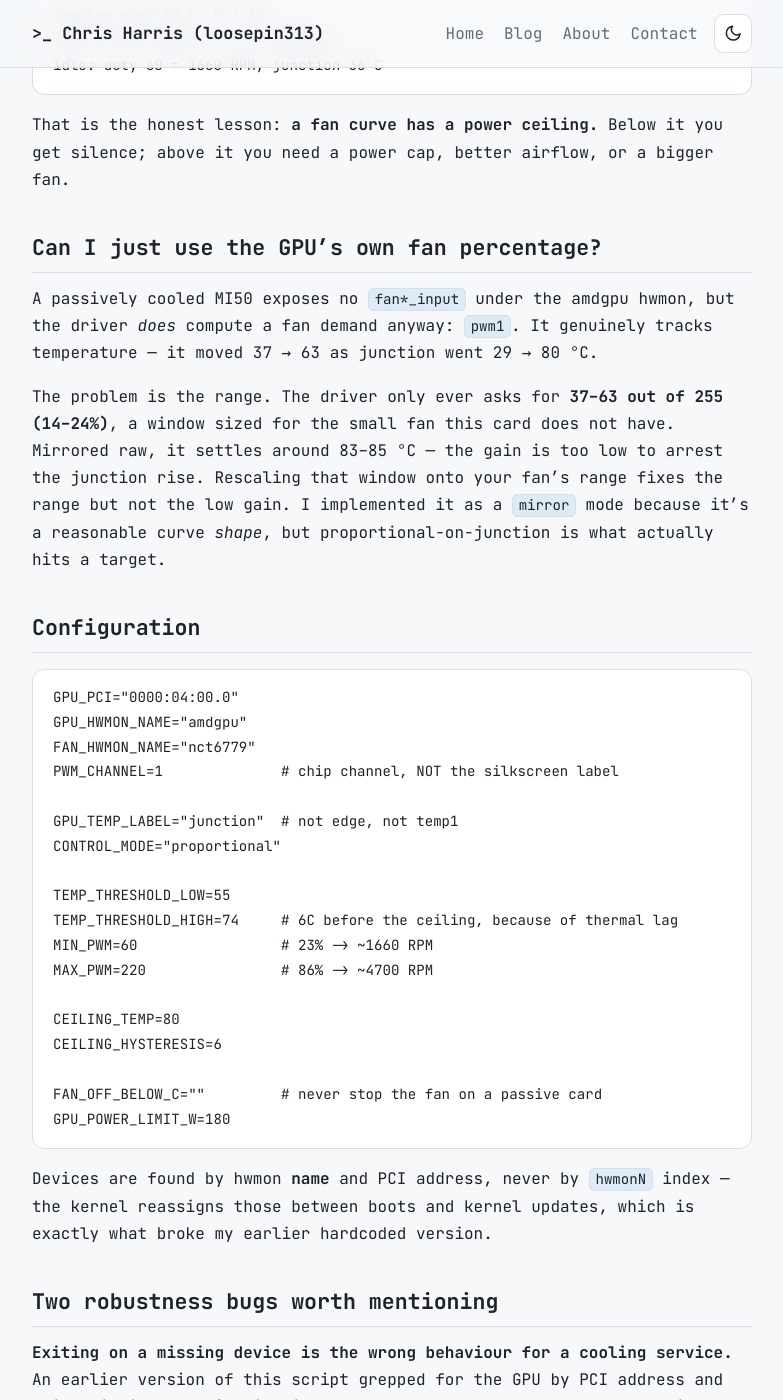
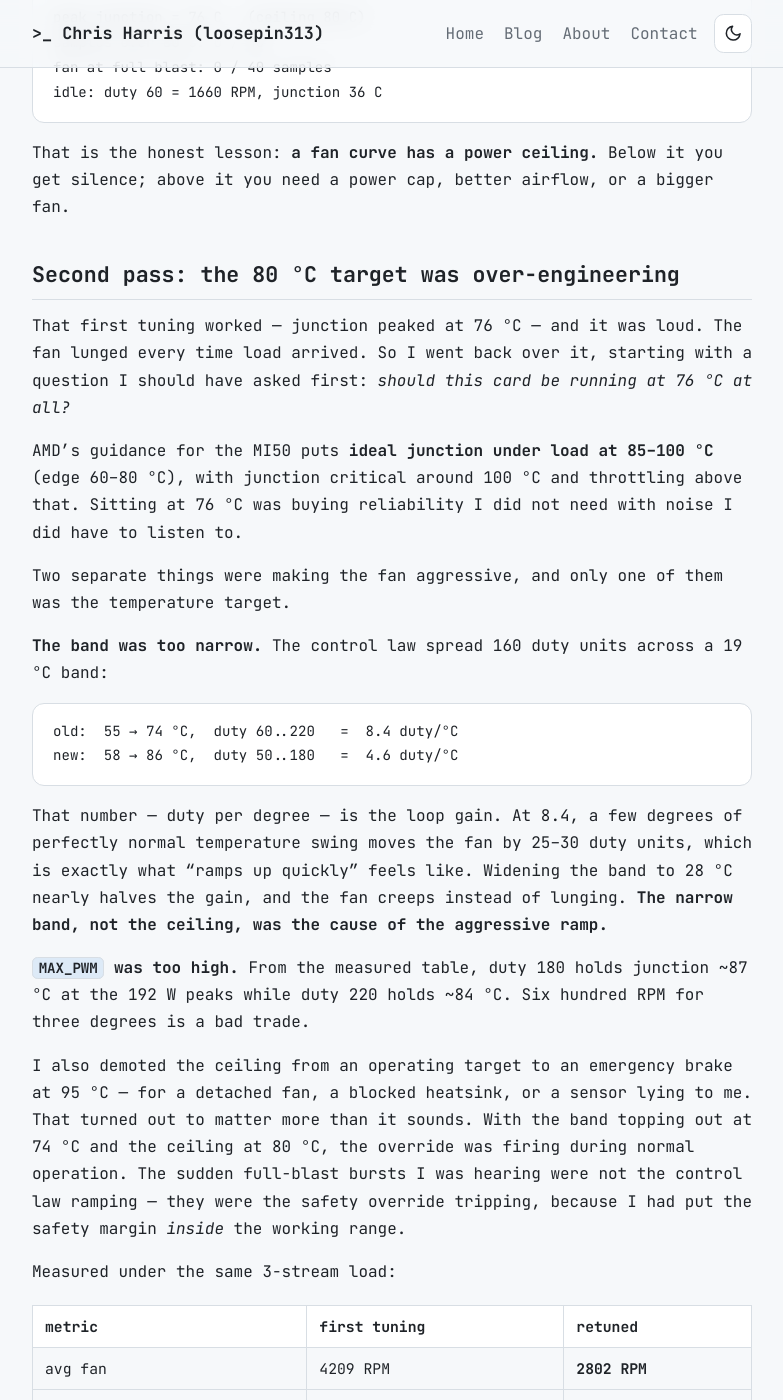
Before and after one commit to loosepin313/loosepin313.github.io, a Jekyll site: the page built from _posts/2026-10-14-passively-cooled-gpu-fan-control.md, in a window 1280 px wide and 1400 px high, scrolled down 3756 px. Shown: the whole window, without its empty margins (248-1031 px from the left). Built offline with Jekyll 4.4.1, drawn with Linux system fonts in a browser that asks for light colours; some of the changed text lies outside the part shown.

Commit message:
Update blog post: quiet-first fan retune, 80C target was over-engineering

````diff
--- a/_posts/2026-10-14-passively-cooled-gpu-fan-control.md
+++ b/_posts/2026-10-14-passively-cooled-gpu-fan-control.md
@@ -6,7 +6,7 @@ categories: [linux, gpu, ai]
 
 An AMD Instinct MI50 has no fan. Whatever cooling it gets comes from a case fan, and nothing on the motherboard knows the GPU exists — the BIOS fan curve is watching CPU and chipset probes. Left alone, the card sits at 90 °C+ junction under load and throttles.
 
-The obvious fix — read the GPU temperature, spin a fan up above 65 °C — works. But it gets three things wrong in practice, and all three cost real debugging time. This is what I found, with the measurements.
+The obvious fix — read the GPU temperature, spin a fan up above 65 °C — works. But it gets three things wrong in practice, and all three cost real debugging time. Then, once it was working, I had to undo my own temperature target. This is what I found, with the measurements.
 
 Code: [gpu-fan-control](https://git.harris4.xyz/charris/gpu-fan-control)
 
@@ -106,6 +106,46 @@ idle: duty 60 = 1660 RPM, junction 36 C
 
 That is the honest lesson: **a fan curve has a power ceiling.** Below it you get silence; above it you need a power cap, better airflow, or a bigger fan.
 
+## Second pass: the 80 °C target was over-engineering
+
+That first tuning worked — junction peaked at 76 °C — and it was loud. The fan lunged every time load arrived. So I went back over it, starting with a question I should have asked first: *should this card be running at 76 °C at all?*
+
+AMD's guidance for the MI50 puts **ideal junction under load at 85–100 °C** (edge 60–80 °C), with junction critical around 100 °C and throttling above that. Sitting at 76 °C was buying reliability I did not need with noise I did have to listen to.
+
+Two separate things were making the fan aggressive, and only one of them was the temperature target.
+
+**The band was too narrow.** The control law spread 160 duty units across a 19 °C band:
+
+```
+old:  55 → 74 °C,  duty 60..220   =  8.4 duty/°C
+new:  58 → 86 °C,  duty 50..180   =  4.6 duty/°C
+```
+
+That number — duty per degree — is the loop gain. At 8.4, a few degrees of perfectly normal temperature swing moves the fan by 25–30 duty units, which is exactly what "ramps up quickly" feels like. Widening the band to 28 °C nearly halves the gain, and the fan creeps instead of lunging. **The narrow band, not the ceiling, was the cause of the aggressive ramp.**
+
+**`MAX_PWM` was too high.** From the measured table, duty 180 holds junction ~87 °C at the 192 W peaks while duty 220 holds ~84 °C. Six hundred RPM for three degrees is a bad trade.
+
+I also demoted the ceiling from an operating target to an emergency brake at 95 °C — for a detached fan, a blocked heatsink, or a sensor lying to me. That turned out to matter more than it sounds. With the band topping out at 74 °C and the ceiling at 80 °C, the override was firing during normal operation. The sudden full-blast bursts I was hearing were not the control law ramping — they were the safety override tripping, because I had put the safety margin *inside* the working range.
+
+Measured under the same 3-stream load:
+
+| metric | first tuning | retuned |
+|---|---|---|
+| avg fan | 4209 RPM | **2802 RPM** |
+| peak fan | 4687 RPM | 3391 RPM |
+| avg duty | 199 | 113 |
+| idle fan | 1664 RPM | 1386 RPM |
+| avg junction | 73.3 °C | 77.1 °C |
+| peak junction | 76 °C | 84 °C |
+| peak mem | 58 °C | 64 °C |
+| ceiling trips | — | 0 |
+
+**A third quieter in fan speed for 4 °C of junction.** Peak junction 84 °C sits inside the card's ideal band, memory is 30 °C under its critical, and the controller peaked at duty 142 — it never even reached `MAX_PWM=180`, so there is headroom left and the 95 °C ceiling stayed 11 °C away from firing.
+
+The power cap stays, but its justification changed. Uncapped at 225 W, holding junction under 95 °C needs duty ~255 (5200 RPM). Capped at 180 W, duty 180 is enough. **The cap is not protecting the card here — it is what keeps the fan off its top end.**
+
+The order I did this in is the wrong order. Pick the temperature target from the chip's documentation first, then size the fan curve to it. I tuned 10 °C colder than the card needed and paid for it in noise for a week.
+
 ## Can I just use the GPU's own fan percentage?
 
 A passively cooled MI50 exposes no `fan*_input` under the amdgpu hwmon, but the driver *does* compute a fan demand anyway: `pwm1`. It genuinely tracks temperature — it moved 37 → 63 as junction went 29 → 80 °C.
@@ -113,6 +153,8 @@ A passively cooled MI50 exposes no `fan*_input` under the amdgpu hwmon, but the
 The problem is the range. The driver only ever asks for **37–63 out of 255 (14–24%)**, a window sized for the small fan this card does not have. Mirrored raw, it settles around 83–85 °C — the gain is too low to arrest the junction rise. Rescaling that window onto your fan's range fixes the range but not the low gain. I implemented it as a `mirror` mode because it's a reasonable curve *shape*, but proportional-on-junction is what actually hits a target.
 
 ## Configuration
+
+Final, noise-first tuning:
 
 ```ini
 GPU_PCI="0000:04:00.0"
@@ -123,16 +165,19 @@ PWM_CHANNEL=1              # chip channel, NOT the silkscreen label
 GPU_TEMP_LABEL="junction"  # not edge, not temp1
 CONTROL_MODE="proportional"
 
-TEMP_THRESHOLD_LOW=55
-TEMP_THRESHOLD_HIGH=74     # 6C before the ceiling, because of thermal lag
-MIN_PWM=60                 # 23% -> ~1660 RPM
-MAX_PWM=220                # 86% -> ~4700 RPM
+TEMP_THRESHOLD_LOW=58
+TEMP_THRESHOLD_HIGH=86     # wide band on purpose: low loop gain
+MIN_PWM=50                 # 19% -> ~1390 RPM
+MAX_PWM=180                # 71% -> ~4080 RPM
 
-CEILING_TEMP=80
+CEILING_TEMP=95            # emergency brake, not the operating target
 CEILING_HYSTERESIS=6
 
+TEMP_AVG_N=4               # smoother response to transients
+PWM_STEP=4                 # finer steps, less noticeable
+
 FAN_OFF_BELOW_C=""         # never stop the fan on a passive card
-GPU_POWER_LIMIT_W=180
+GPU_POWER_LIMIT_W=180      # keeps the fan off its top end
 ```
 
 Devices are found by hwmon **name** and PCI address, never by `hwmonN` index — the kernel reassigns those between boots and kernel updates, which is exactly what broke my earlier hardcoded version.
@@ -163,4 +208,4 @@ sudo nano /etc/gpu-fan-control.conf
 sudo systemctl restart gpu-fan-control.service
 ```
 
-MIT licensed. If you have a passively cooled card in a box with a dumb fan curve, measure the curve before trusting the labels — on the board, on the sensors, and on the ceiling your cooling can actually hold.
+MIT licensed. If you have a passively cooled card in a box with a dumb fan curve: look up the chip's real temperature limits before picking a target, measure the curve instead of trusting the labels — on the board, on the sensors, and on the ceiling your cooling can actually hold — and remember that how *wide* your control band is matters as much for noise as where it sits.
````
